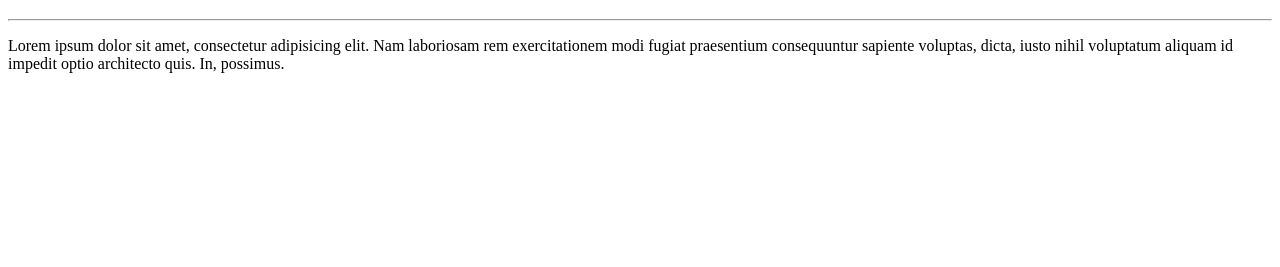
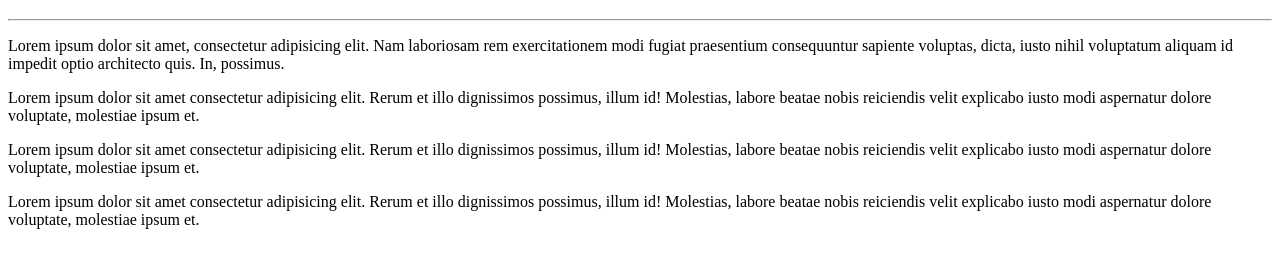
Before and after one commit to rudyesquerra/GitDesColEjemploRemotoClase3, a plain HTML site: page index.html in a window 1280 px wide. Shown: the part 61-328 px from the top of the page. Drawn offline with Linux system fonts and the light colour scheme.

Commit message:
Cambio solicitado en requerimiento 1

```diff
--- a/index.html
+++ b/index.html
@@ -14,5 +14,23 @@
       dicta, iusto nihil voluptatum aliquam id impedit optio architecto quis.
       In, possimus.
     </p>
+    <p>
+      Lorem ipsum dolor sit amet consectetur adipisicing elit. Rerum et illo
+      dignissimos possimus, illum id! Molestias, labore beatae nobis reiciendis
+      velit explicabo iusto modi aspernatur dolore voluptate, molestiae ipsum
+      et.
+    </p>
+    <p>
+      Lorem ipsum dolor sit amet consectetur adipisicing elit. Rerum et illo
+      dignissimos possimus, illum id! Molestias, labore beatae nobis reiciendis
+      velit explicabo iusto modi aspernatur dolore voluptate, molestiae ipsum
+      et.
+    </p>
+    <p>
+      Lorem ipsum dolor sit amet consectetur adipisicing elit. Rerum et illo
+      dignissimos possimus, illum id! Molestias, labore beatae nobis reiciendis
+      velit explicabo iusto modi aspernatur dolore voluptate, molestiae ipsum
+      et.
+    </p>
   </body>
 </html>
```
